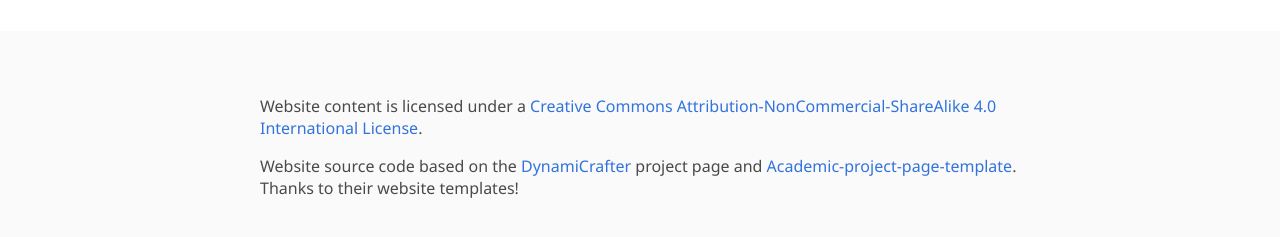
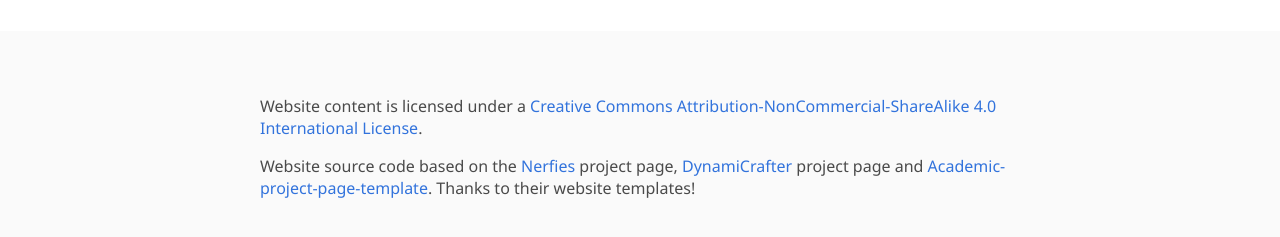
Before and after one commit to anonymous-2718281/anonymous-2718281.github.io, a plain HTML site: page index.html in a window 1280 px wide. Shown: the part 8231-8468 px from the top of the page. Drawn offline with nearby package versions, Linux system fonts and the light colour scheme; some icons are missing; a web font is replaced by a local one.

Commit message:
update footer

```diff
--- a/index.html
+++ b/index.html
@@ -697,7 +697,7 @@
             Commons Attribution-NonCommercial-ShareAlike 4.0 International License</a>.
           </p>
           <p>
-            Website source code based on the <a href="https://doubiiu.github.io/projects/DynamiCrafter/#comparison_with_baseline_container"> DynamiCrafter</a> project page and <a href="https://github.com/eliahuhorwitz/Academic-project-page-template">Academic-project-page-template</a>. Thanks to their website templates!
+            Website source code based on the <a href="https://nerfies.github.io/"> Nerfies</a> project page, <a href="https://doubiiu.github.io/projects/DynamiCrafter/#comparison_with_baseline_container"> DynamiCrafter</a> project page and <a href="https://github.com/eliahuhorwitz/Academic-project-page-template">Academic-project-page-template</a>. Thanks to their website templates!
           </p>
         </div>
       </div>
```
